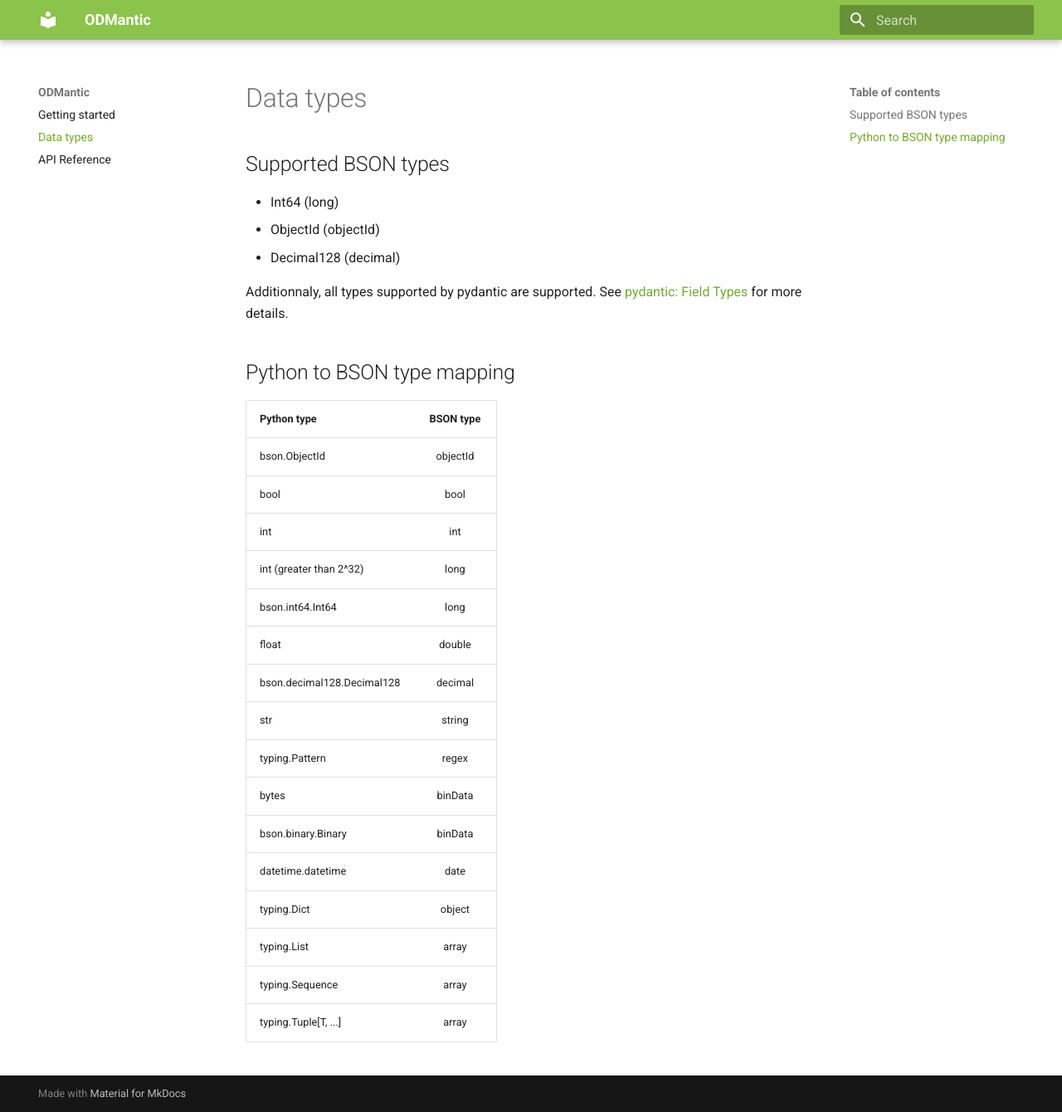
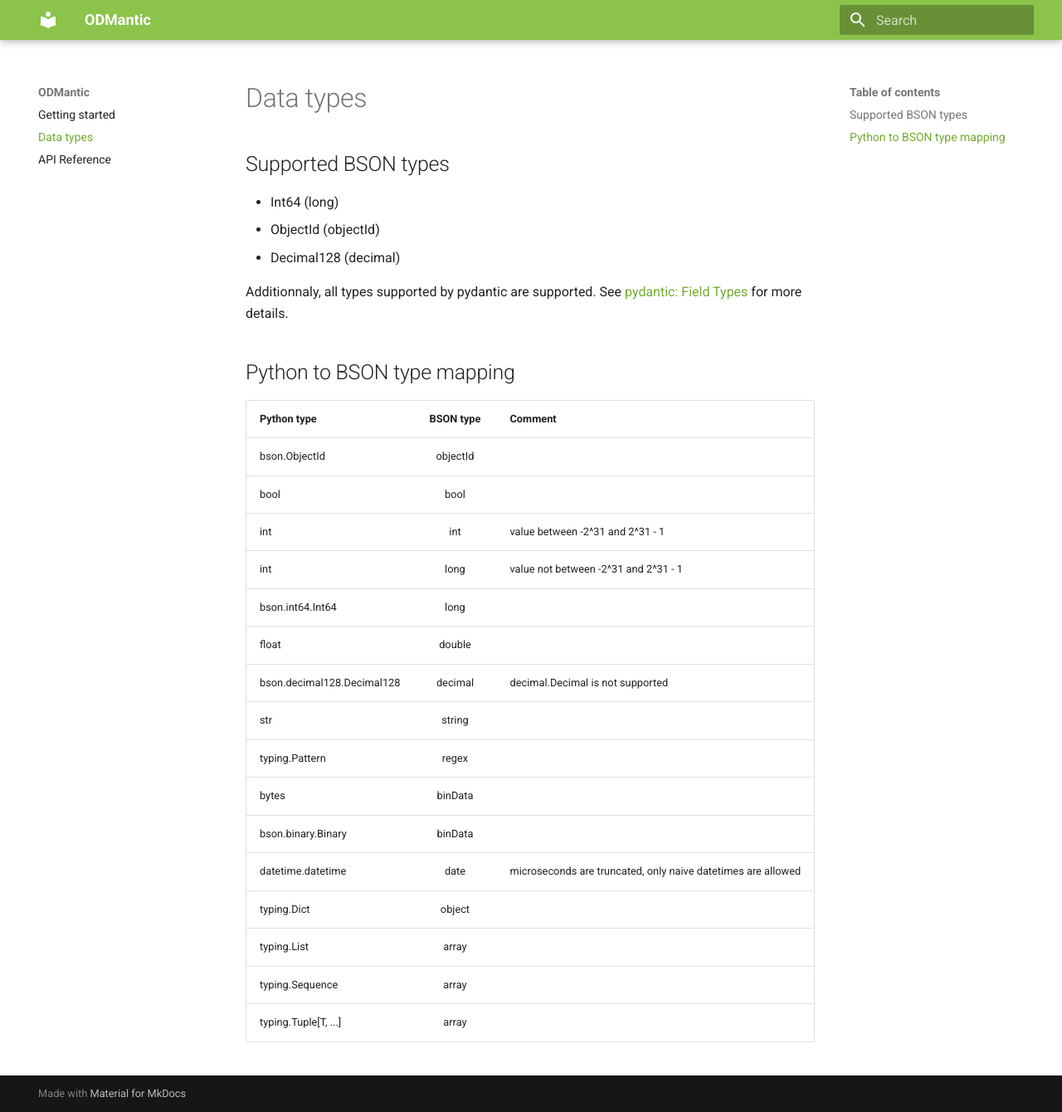
Before and after one commit to art049/odmantic, an MkDocs documentation site: the page built from docs/types.md, in a window 1280 px wide and 1340 px high. Shown: the whole window at 83% size. Built offline with MkDocs 1.6.1 and Material for MkDocs 9.7.7, drawn with Linux system fonts in a browser that asks for light colours.

```diff
--- a/docs/types.md
+++ b/docs/types.md
@@ -10,20 +10,20 @@
 
 ## Python to BSON type mapping
 
-| Python type                | BSON type |
-| -------------------------- | :-------: |
+| Python type                | BSON type | Comment                                                      |
+| -------------------------- | :-------: | ------------------------------------------------------------ |
 | bson.ObjectId              | objectId  |
-| bool                       |   bool    |
-| int                        |    int    |
-| int (greater than 2^32)    |   long    |
+| bool                       |   bool    |                                                              |
+| int                        |    int    | value between -2^31 and 2^31 - 1                             |
+| int                        |   long    | value not between -2^31 and 2^31 - 1                         |
 | bson.int64.Int64           |   long    |
 | float                      |  double   |
-| bson.decimal128.Decimal128 |  decimal  |
+| bson.decimal128.Decimal128 |  decimal  | decimal.Decimal is not supported                             |
 | str                        |  string   |
 | typing.Pattern             |   regex   |
 | bytes                      |  binData  |
 | bson.binary.Binary         |  binData  |
-| datetime.datetime          |   date    |
+| datetime.datetime          |   date    | microseconds are truncated, only naive datetimes are allowed |
 | typing.Dict                |  object   |
 | typing.List                |   array   |
 | typing.Sequence            |   array   |
```
Also changed, not shown: 2 other files.
